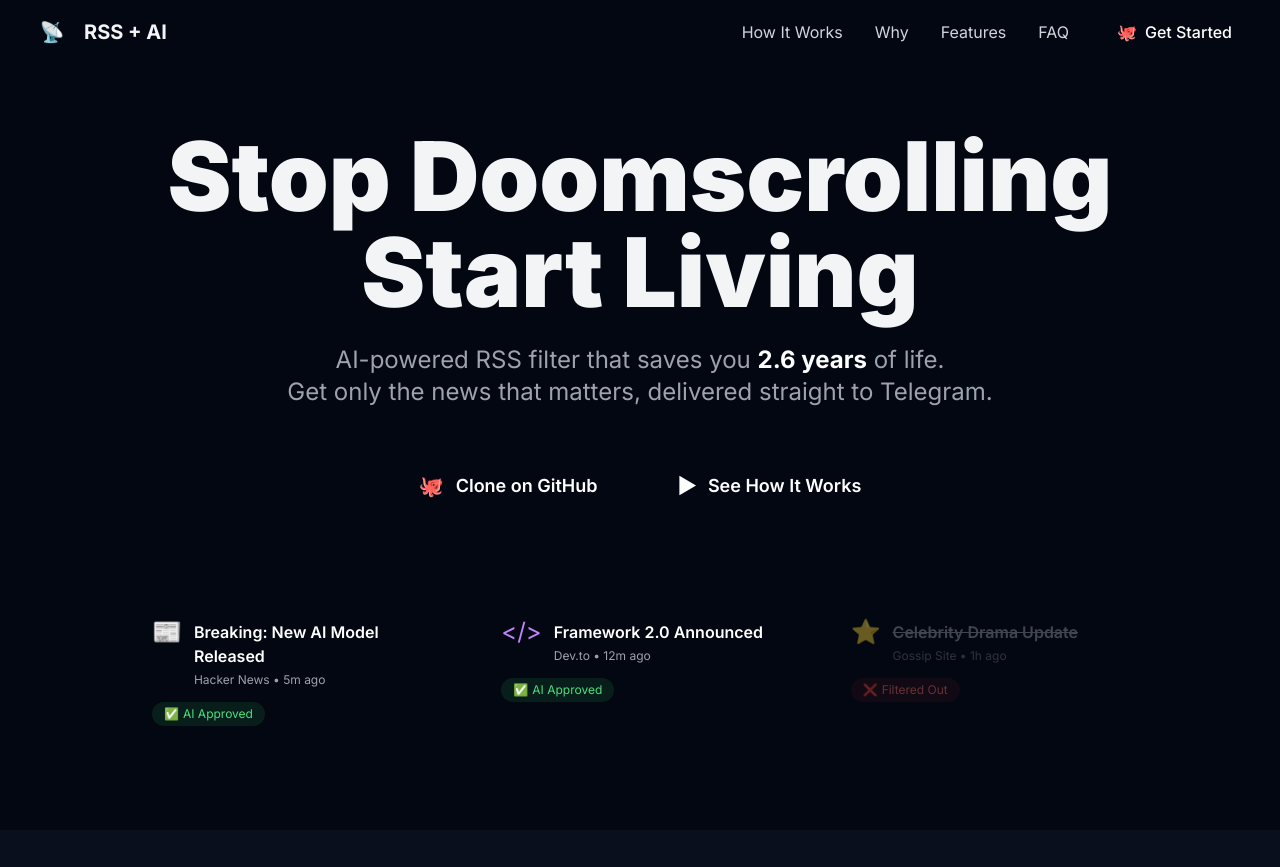
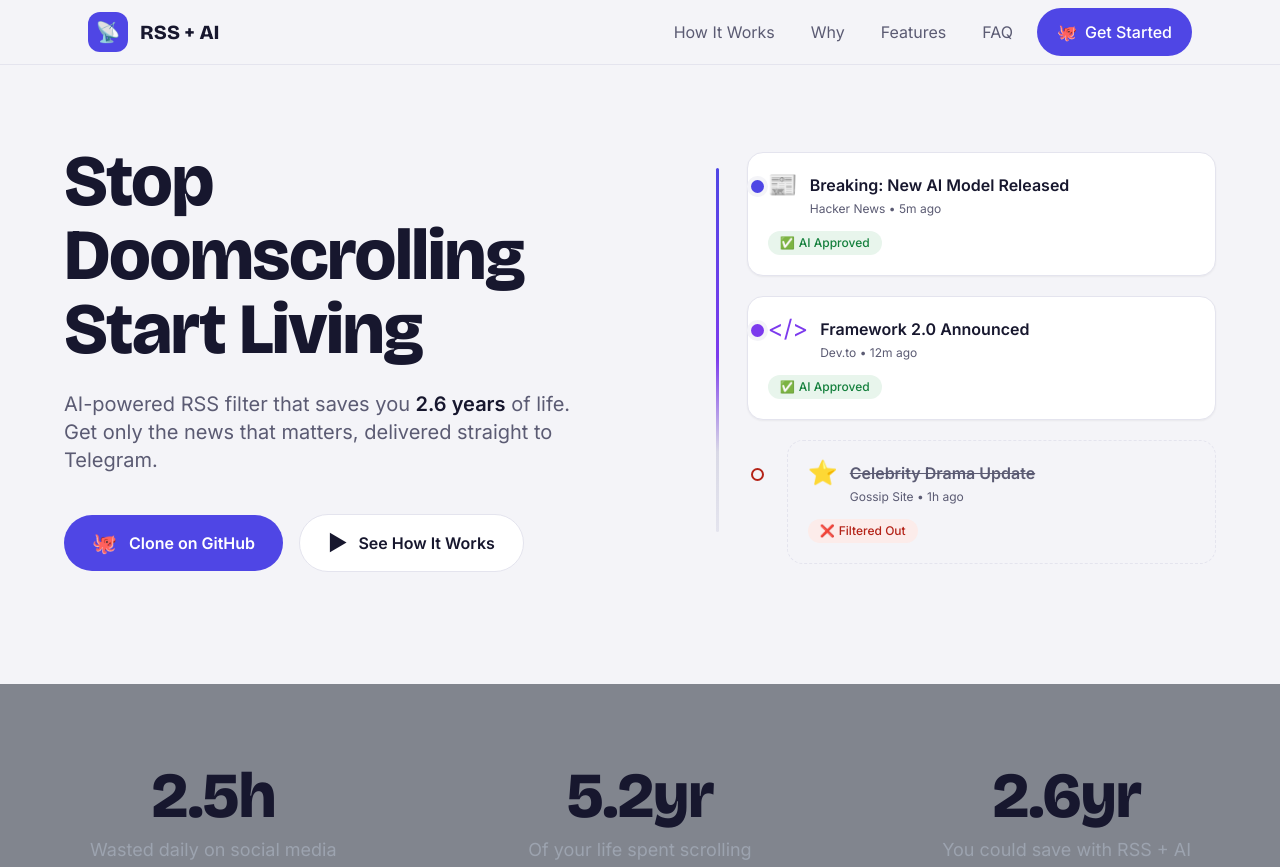
Before and after one commit to qusaismael/rss-website, a website: page index.html in a window 1280 px wide. Shown: the top 867 px of the page. Drawn offline with nearby package versions, Linux system fonts and the light colour scheme.

Commit message:
redesign: daylight shell, nav, and hero filter rail

```diff
--- a/index.html
+++ b/index.html
@@ -111,42 +111,42 @@
         }
     </style>
 </head>
-<body class="bg-gray-950 text-gray-100 overflow-x-hidden">
+<body class="bg-paper text-ink overflow-x-hidden">
 
     <!-- Scroll Progress Bar -->
     <div class="scroll-progress" id="scrollProgress"></div>
 
     <!-- Navigation -->
-    <nav class="fixed top-0 w-full z-50 glass">
-        <div class="max-w-7xl mx-auto px-4 sm:px-6 lg:px-8">
+    <nav class="fixed top-0 w-full z-50 bg-paper/80 backdrop-blur-md border-b border-line">
+        <div class="max-w-6xl mx-auto px-4 sm:px-6">
             <div class="flex items-center justify-between h-16">
                 <div class="flex items-center space-x-3">
-                    <div class="w-10 h-10 gradient-bg rounded-lg flex items-center justify-center">
+                    <div class="w-10 h-10 bg-primary rounded-xl flex items-center justify-center">
                         <span class="icon text-white text-xl" aria-hidden="true">📡</span>
                     </div>
-                    <span class="text-xl font-bold gradient-text">RSS + AI</span>
+                    <span class="font-display text-xl font-extrabold text-ink">RSS + AI</span>
                 </div>
-                <div class="hidden md:flex items-center space-x-8">
-                    <a href="#how-it-works" class="text-gray-300 hover:text-white transition-colors">How It Works</a>
-                    <a href="#why" class="text-gray-300 hover:text-white transition-colors">Why</a>
-                    <a href="#features" class="text-gray-300 hover:text-white transition-colors">Features</a>
-                    <a href="#faq" class="text-gray-300 hover:text-white transition-colors">FAQ</a>
-                    <a href="https://github.com/qusaismael/rss-ai" target="_blank" class="px-4 py-2 gradient-bg rounded-lg text-white font-medium hover:opacity-90 transition-opacity" aria-label="Get Started on GitHub">
+                <div class="hidden md:flex items-center space-x-2 lg:space-x-3">
+                    <a href="#how-it-works" class="px-3 py-3 text-muted hover:text-ink transition-colors">How It Works</a>
+                    <a href="#why" class="px-3 py-3 text-muted hover:text-ink transition-colors">Why</a>
+                    <a href="#features" class="px-3 py-3 text-muted hover:text-ink transition-colors">Features</a>
+                    <a href="#faq" class="px-3 py-3 text-muted hover:text-ink transition-colors">FAQ</a>
+                    <a href="https://github.com/qusaismael/rss-ai" target="_blank" class="ml-2 px-5 py-3 bg-primary rounded-full text-white font-medium hover:bg-indigo-700 transition-colors" aria-label="Get Started on GitHub">
                         <span class="icon mr-2" aria-hidden="true">🐙</span>Get Started
                     </a>
                 </div>
-                <button id="mobileMenuBtn" class="md:hidden text-gray-300 hover:text-white transition-colors" aria-label="Toggle mobile menu" aria-expanded="false" aria-controls="mobileMenu">
+                <button id="mobileMenuBtn" class="md:hidden h-11 w-11 -mr-2 flex items-center justify-center text-ink hover:text-primary transition-colors" aria-label="Toggle mobile menu" aria-expanded="false" aria-controls="mobileMenu">
                     <span class="icon text-xl" aria-hidden="true">☰</span>
                 </button>
             </div>
             <!-- Mobile Menu -->
             <div id="mobileMenu" class="mobile-menu md:hidden" hidden>
                 <div class="px-2 pt-2 pb-3 space-y-1">
-                    <a href="#how-it-works" class="block px-3 py-2 text-gray-300 hover:text-white hover:bg-gray-800 rounded-md transition-colors">How It Works</a>
-                    <a href="#why" class="block px-3 py-2 text-gray-300 hover:text-white hover:bg-gray-800 rounded-md transition-colors">Why</a>
-                    <a href="#features" class="block px-3 py-2 text-gray-300 hover:text-white hover:bg-gray-800 rounded-md transition-colors">Features</a>
-                    <a href="#faq" class="block px-3 py-2 text-gray-300 hover:text-white hover:bg-gray-800 rounded-md transition-colors">FAQ</a>
-                    <a href="https://github.com/qusaismael/rss-ai" target="_blank" class="block px-3 py-2 mt-2 gradient-bg rounded-md text-white font-medium text-center">
+                    <a href="#how-it-works" class="block px-3 py-3 text-muted hover:text-ink hover:bg-paper rounded-lg transition-colors">How It Works</a>
+                    <a href="#why" class="block px-3 py-3 text-muted hover:text-ink hover:bg-paper rounded-lg transition-colors">Why</a>
+                    <a href="#features" class="block px-3 py-3 text-muted hover:text-ink hover:bg-paper rounded-lg transition-colors">Features</a>
+                    <a href="#faq" class="block px-3 py-3 text-muted hover:text-ink hover:bg-paper rounded-lg transition-colors">FAQ</a>
+                    <a href="https://github.com/qusaismael/rss-ai" target="_blank" class="block px-3 py-3 mt-2 bg-primary rounded-full text-white font-medium text-center">
                         <span class="icon mr-2" aria-hidden="true">🐙</span>Get Started
                     </a>
                 </div>
@@ -155,65 +155,77 @@
     </nav>
 
     <!-- Hero Section -->
-    <section class="relative pt-32 pb-20 px-4 hero-gradient">
-        <div class="max-w-7xl mx-auto">
-            <div class="text-center animate-fade-in">
-                <h1 class="text-6xl md:text-8xl font-black mb-6 leading-tight">
-                    Stop <span class="gradient-text">Doomscrolling</span><br>
-                    Start <span class="gradient-text">Living</span>
+    <section class="relative bg-paper pt-28 md:pt-36 pb-20 md:pb-28 px-4 sm:px-6">
+        <div class="max-w-6xl mx-auto grid lg:grid-cols-[1.05fr_0.95fr] gap-14 lg:gap-20 items-center">
+            <div>
+                <h1 class="font-display font-extrabold text-ink text-[clamp(2.3rem,6vw,4.5rem)] leading-[1.03] tracking-[-0.02em] mb-6 break-words">
+                    Stop Doomscrolling<br>
+                    Start Living
                 </h1>
-                <p class="text-xl md:text-2xl text-gray-400 max-w-3xl mx-auto mb-12">
-                    AI-powered RSS filter that saves you <strong class="text-white">2.6 years</strong> of life.<br>
+                <p class="text-lg md:text-xl text-muted max-w-xl mb-10 leading-relaxed">
+                    AI-powered RSS filter that saves you <strong class="text-ink font-semibold">2.6 years</strong> of life.<br>
                     Get only the news that matters, delivered straight to Telegram.
                 </p>
-                <div class="flex flex-col sm:flex-row items-center justify-center gap-4">
-                    <a href="https://github.com/qusaismael/rss-ai" target="_blank" class="px-8 py-4 gradient-bg rounded-lg text-white font-semibold text-lg hover:opacity-90 transition-opacity inline-flex items-center">
+                <div class="flex flex-col sm:flex-row items-stretch sm:items-center gap-3 sm:gap-4 max-w-xl">
+                    <a href="https://github.com/qusaismael/rss-ai" target="_blank" class="inline-flex items-center justify-center px-7 py-4 bg-primary rounded-full text-white font-semibold hover:bg-indigo-700 transition-colors">
                         <span class="icon mr-3 text-xl" aria-hidden="true">🐙</span>
                         Clone on GitHub
                     </a>
-                    <a href="#how-it-works" class="px-8 py-4 glass rounded-lg text-white font-semibold text-lg hover:bg-white/10 transition-colors inline-flex items-center">
+                    <a href="#how-it-works" class="inline-flex items-center justify-center px-7 py-4 bg-surface border border-line rounded-full text-ink font-semibold hover:border-primary hover:text-primary transition-colors">
                         <span class="icon mr-3 text-xl" aria-hidden="true">▶</span>
                         See How It Works
                     </a>
                 </div>
             </div>
 
-            <!-- Floating Cards Demo -->
-            <div class="mt-20 relative">
-                <div class="grid grid-cols-1 md:grid-cols-3 gap-6 max-w-5xl mx-auto">
-                    <div class="glass rounded-xl p-6 animate-float" style="animation-delay: 0s;">
+            <!-- Triage demo: signal rides the rail, noise falls off it -->
+            <div class="relative pl-8 sm:pl-10">
+                <div class="filter-rail absolute left-[7px] sm:left-[9px] top-4 bottom-8 w-[3px] rounded-full" aria-hidden="true"></div>
+                <div class="rail-scan absolute left-[7px] sm:left-[9px] w-[3px] h-8 rounded-full bg-white shadow-[0_0_14px_5px_rgba(124,58,237,0.45)]" aria-hidden="true"></div>
+
+                <div class="relative mb-5">
+                    <span class="absolute left-[2px] sm:left-[4px] top-7 w-[13px] h-[13px] rounded-full bg-primary ring-4 ring-paper" aria-hidden="true"></span>
+                    <div class="bg-surface border border-line rounded-2xl p-5 shadow-sm">
                         <div class="flex items-start space-x-3 mb-3">
-                            <span class="icon text-indigo-400 text-2xl" aria-hidden="true">📰</span>
+                            <span class="icon text-primary text-2xl" aria-hidden="true">📰</span>
                             <div class="flex-1">
-                                <h3 class="font-semibold text-white mb-1">Breaking: New AI Model Released</h3>
-                                <p class="text-xs text-gray-400">Hacker News • 5m ago</p>
+                                <h3 class="font-semibold text-ink mb-1">Breaking: New AI Model Released</h3>
+                                <p class="text-xs text-muted">Hacker News • 5m ago</p>
                             </div>
                         </div>
-                        <span class="inline-block px-3 py-1 bg-green-900/30 text-green-400 rounded-full text-xs">
+                        <span class="inline-flex items-center px-3 py-1 bg-signal-soft text-signal rounded-full text-xs font-medium">
                             <span class="icon mr-1" aria-hidden="true">✅</span>AI Approved
                         </span>
                     </div>
-                    <div class="glass rounded-xl p-6 animate-float" style="animation-delay: 0.5s;">
+                </div>
+
+                <div class="relative mb-5">
+                    <span class="absolute left-[2px] sm:left-[4px] top-7 w-[13px] h-[13px] rounded-full bg-secondary ring-4 ring-paper" aria-hidden="true"></span>
+                    <div class="bg-surface border border-line rounded-2xl p-5 shadow-sm">
                         <div class="flex items-start space-x-3 mb-3">
-                            <span class="icon text-purple-400 text-2xl" aria-hidden="true">&lt;/&gt;</span>
+                            <span class="icon text-secondary text-2xl" aria-hidden="true">&lt;/&gt;</span>
                             <div class="flex-1">
-                                <h3 class="font-semibold text-white mb-1">Framework 2.0 Announced</h3>
-                                <p class="text-xs text-gray-400">Dev.to • 12m ago</p>
+                                <h3 class="font-semibold text-ink mb-1">Framework 2.0 Announced</h3>
+                                <p class="text-xs text-muted">Dev.to • 12m ago</p>
                             </div>
                         </div>
-                        <span class="inline-block px-3 py-1 bg-green-900/30 text-green-400 rounded-full text-xs">
+                        <span class="inline-flex items-center px-3 py-1 bg-signal-soft text-signal rounded-full text-xs font-medium">
                             <span class="icon mr-1" aria-hidden="true">✅</span>AI Approved
                         </span>
                     </div>
-                    <div class="glass rounded-xl p-6 opacity-40" style="animation-delay: 1s;">
+                </div>
+
+                <div class="relative">
+                    <span class="absolute left-[2px] sm:left-[4px] top-7 w-[13px] h-[13px] rounded-full bg-paper border-2 border-noise" aria-hidden="true"></span>
+                    <div class="ml-6 sm:ml-10 bg-paper border border-dashed border-line rounded-2xl p-5">
                         <div class="flex items-start space-x-3 mb-3">
-                            <span class="icon text-gray-500 text-2xl" aria-hidden="true">⭐</span>
+                            <span class="icon text-muted text-2xl" aria-hidden="true">⭐</span>
                             <div class="flex-1">
-                                <h3 class="font-semibold text-gray-400 mb-1 line-through">Celebrity Drama Update</h3>
-                                <p class="text-xs text-gray-500">Gossip Site • 1h ago</p>
+                                <h3 class="font-semibold text-muted mb-1 line-through">Celebrity Drama Update</h3>
+                                <p class="text-xs text-muted">Gossip Site • 1h ago</p>
                             </div>
                         </div>
-                        <span class="inline-block px-3 py-1 bg-red-900/30 text-red-400 rounded-full text-xs">
+                        <span class="inline-flex items-center px-3 py-1 bg-noise-soft text-noise rounded-full text-xs font-medium">
                             <span class="icon mr-1" aria-hidden="true">❌</span>Filtered Out
                         </span>
                     </div>
@@ -388,7 +400,7 @@
                 Get started in just 5 minutes.
             </p>
 
-            <div class="glass rounded-2xl p-8 mb-12 text-left">
+            <div class="bg-gray-950 text-gray-100 rounded-3xl p-6 sm:p-8 mb-12 text-left">
                 <h3 class="text-2xl font-bold mb-6 text-center">Quick Start</h3>
                 <div class="space-y-4 font-mono text-sm">
                     <div class="flex items-start space-x-3">
```
Also changed, not shown: assets/tailwind.css.
